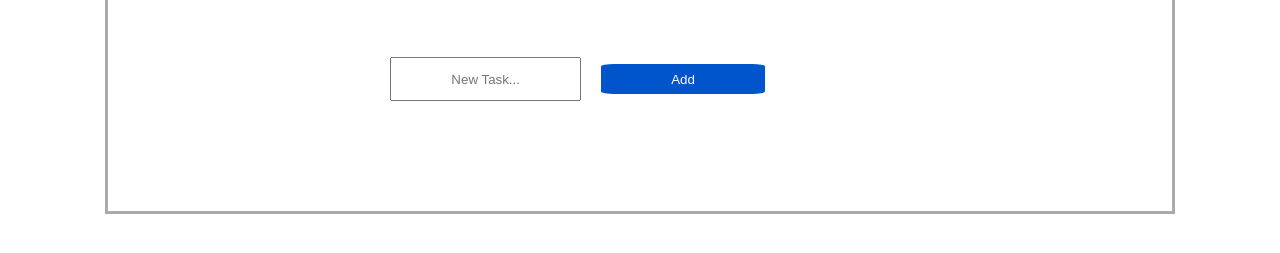
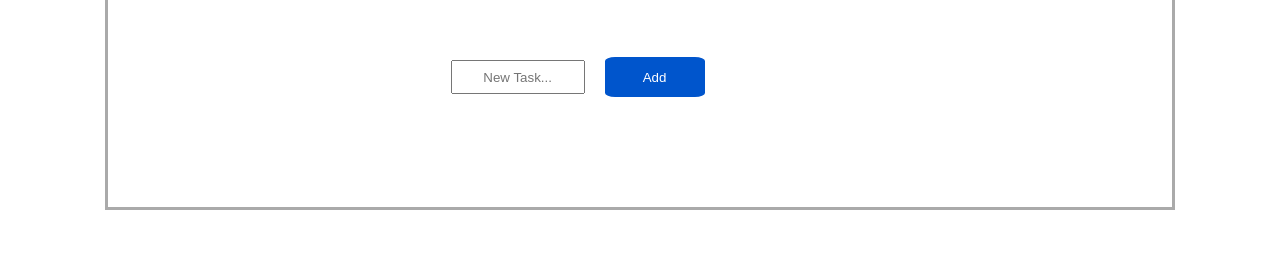
Before and after one commit to Carlos-RRendon/End-Module-Project-BEDU, a plain HTML site: page index.html in a window 1280 px wide. Shown: the part 113-366 px from the top of the page. Drawn offline with Linux system fonts and the light colour scheme.

Commit message:
CSS añadidi

```diff
--- a/scss/main.scss
+++ b/scss/main.scss
@@ -43,8 +43,8 @@ body{
     margin: 20px;
 
     input{
-        height:30px;
-        width: 60%px;
+        height:20px;
+        width: 120px;
         padding: 5px;
         text-align: center;
         margin: 10px;
@@ -56,9 +56,9 @@ body{
     }
 
     button{
-        height: 30px;
-        width: 20%;
-        border-radius: 8%;
+        height: 40px;
+        min-width: 100px;
+        border-radius: 10%;
         border: none;
         color: #fff;
         background-color: $add-button-color;
```
Also changed, not shown: css/main.css, js/code.js (line endings or trailing spaces).
